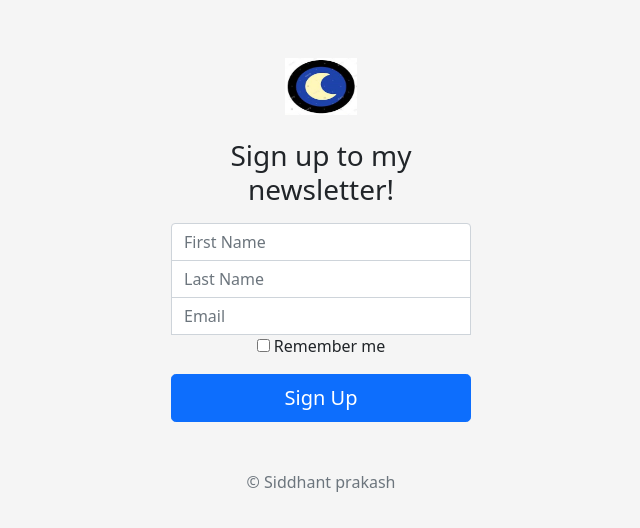
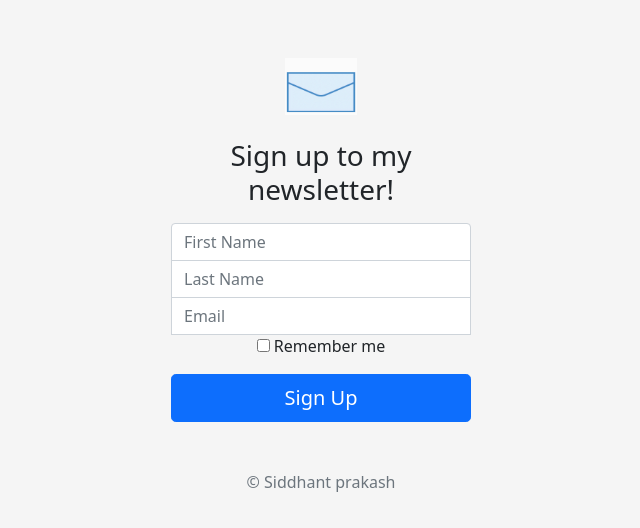
Before and after one commit to siddhantgit1/newsletter-signup, a website: page signup.html in a window 1280 px wide. Shown: the part 116-644 px from the top of the page, without its empty margins (319-959 px from the left). Drawn offline with nearby package versions, Linux system fonts and the light colour scheme.

Commit message:
update signup page

```diff
--- a/signup.html
+++ b/signup.html
@@ -50,7 +50,7 @@
 
 <main class="form-signin">
   <form action="/" class="form-signup" method="POST">
-    <img class="mb-4" src="images/moonSignupLogo.jpg" alt="" width="72" height="57">
+    <img class="mb-4" src="images\icons8-email-open.gif" alt="" width="72" height="57">
     <h1 class="h3 mb-3 fw-normal">Sign up to my newsletter!</h1>
 
 
```
Also changed, not shown: public/images/icons8-email-open.gif (added).
